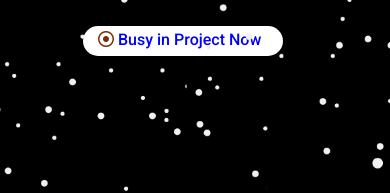
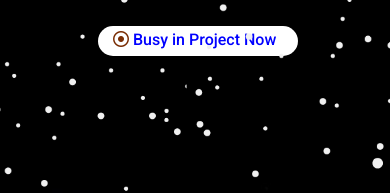
Before and after one commit to Immanuelkolwinj/website, a plain HTML site: page index.html in a window 390 px wide. Shown: the top 193 px of the page. Drawn offline with Linux system fonts and the light colour scheme.

Commit message:
style.css

```diff
--- a/style.css
+++ b/style.css
@@ -108,7 +108,7 @@ i{
         height: 30px;
         border-radius: 20px;
         background-color: white;
-        margin-left: 75px;
+        margin-left: 90px;
         color: blue;
         float: left;
         font-family: 'Roboto', sans-serif;
```
